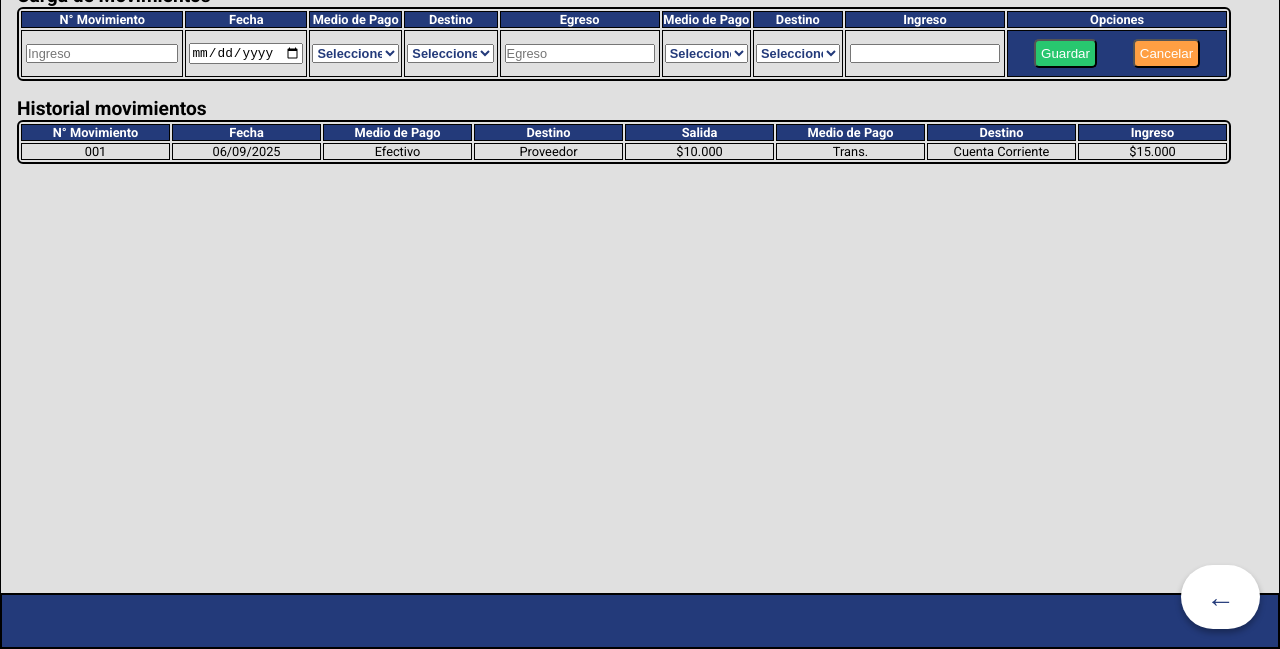
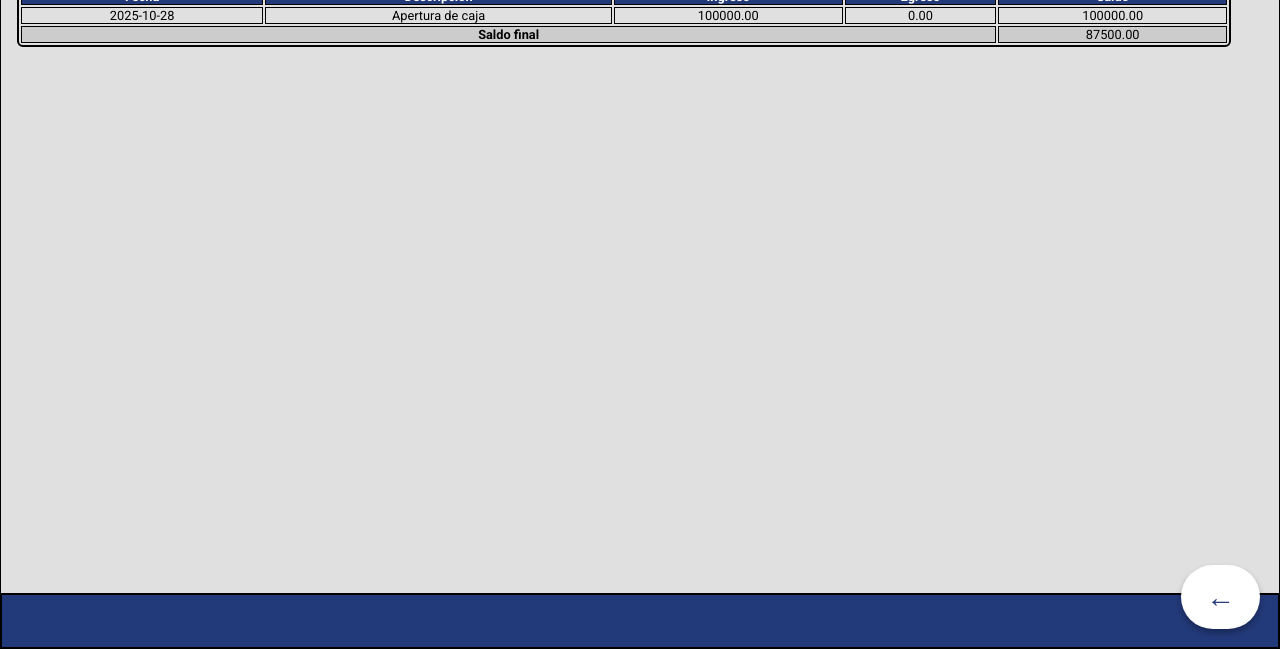
Before and after one commit to AlejandroEPis/AplicacionesWebClienteTP1, a plain HTML site: page caja.html in a window 1280 px wide. Shown: the part 151-800 px from the top of the page. Drawn offline with Linux system fonts and the light colour scheme.

Commit message:
arreglos 3

```diff
--- a/caja.html
+++ b/caja.html
@@ -5,7 +5,7 @@
    <meta charset="UTF-8">
    <meta name="viewport" content="width=device-width, initial-scale=1.0">
    <link href="https://fonts.googleapis.com/css2?family=Roboto:wght@400;500;700&display=swap" rel="stylesheet">
-  <link rel="stylesheet" href="assets/styles.css">
+   <link rel="stylesheet" href="assets/styles.css">
    <title>Mayor</title>
 </head>
 
@@ -20,8 +20,8 @@
             <li><a href="index.html">Inicio</a></li>
             <li><a href="ventas.html">Ventas</a></li>
             <li><a href="compras.html">Compras</a></li>
-            <li><a href="estadisticas.html">Estadisticas</a></li>
-            <li><a href="mayor.html">Mayor</a></li>
+            <li><a href="newClienProve.html">Cliente/Provedor</a></li>
+            <li><a href="caja.html">Caja</a></li>
          </ul>
       </nav>
    </header>
@@ -48,110 +48,39 @@
       <dd>$0</dd>
    </aside>
    <main>
-      <h2>Mayor</h2>
 
-      <table class="tCCVeCo">
-         <caption>Carga de Movimientos</caption>
-
-         <thead>
-            <tr>
-               <th scope="col">N° Movimiento</th>
-               <th scope="col">Fecha</th>
-               <th scope="col">Medio de Pago</th>
-               <th scope="col">Destino</th>
-               <th scope="col">Egreso</th>
-               <th scope="col">Medio de Pago</th>
-               <th scope="col">Destino</th>
-               <th scope="col">Ingreso</th>
-               <th class="botopc" scope="col">Opciones</th>
-            </tr>
-         </thead>
-         <tr>
-            <td><input type="number" name="ing" placeholder="Ingreso"></td>
-            <td><input type="date" name="fec"></td>
-            <td>
-               <select id="mpago" name="mpago">
-                  <option value="">Seleccione</option>
-                  <option value="a">Usuario x</option>
-                  <option value="b">Usuario x</option>
-                  <option value="c">C. Ahorro</option>
-                  <option value="d">C. Corriente</option>
-                  <option value="e">Cheque</option>
-               </select>
-            </td>
-            <td>
-               <select id="dpago" name="dpago">
-                  <option value="">Seleccione</option>
-                  <option value="a">Usuario x</option>
-                  <option value="b">Usuario x</option>
-                  <option value="c">C. Ahorro</option>
-                  <option value="d">C. Corriente</option>
-                  <option value="e">Cheque</option>
-               </select>
-            </td>
-            <td><input type="number" name="egr" placeholder="Egreso"></td>
-
-            <td>
-               <select id="mpago" name="mpago">
-                  <option value="">Seleccione</option>
-                  <option value="a">Usuario x</option>
-                  <option value="b">Usuario x</option>
-                  <option value="c">C. Ahorro</option>
-                  <option value="d">C.Corriente</option>
-                  <option value="e">Cheque</option>
-               </select>
-            </td>
-            <td>
-               <select id="dpago" name="dpago">
-                  <option value="">Seleccione</option>
-                  <option value="a">Usuario x</option>
-                  <option value="b">Usuario x</option>
-                  <option value="c">C. Ahorro</option>
-                  <option value="d">C.Corriente</option>
-                  <option value="e">Cheque</option>
-               </select>
-            </td>
-            <td><input type="number" name="ing"></td>
-            <td class="bot">
-               <button class="bGua" type="submit">Guardar</button>
-               <button class="bMod" type="reset">Cancelar</button>
-            </td>
-         </tr>
-      </table>
-      <h4>Historial movimientos</h4>
-      <div class="scroll">
+      <h2>Caja</h2>
+      <form>
          <table class="tCCVeCo">
             <thead>
                <tr>
-                  <th scope="col">N° Movimiento</th>
-                  <th  class="feMay"  scope="col">Fecha</th>
-                  <th scope="col">Medio de Pago</th>
-                  <th scope="col">Destino</th>
-                  <th scope="col">Salida</th>
-                  <th scope="col">Medio de Pago</th>
-                  <th scope="col">Destino</th>
+                  <th scope="col">Fecha</th>
+                  <th scope="col">Descripción</th>
                   <th scope="col">Ingreso</th>
+                  <th scope="col">Egreso</th>
+                  <th scope="col">Saldo</th>
                </tr>
             </thead>
             <tbody>
                <tr>
-                  <td>001</td>
-                  <td>06/09/2025</td>
-                  <td>Efectivo</td>
-                  <td>Proveedor</td>
-                  <td>$10.000</td>
-                  <td>Trans.</td>
-                  <td>Cuenta Corriente</td>
-                  <td>$15.000</td>
+                  <td contenteditable="true">2025-10-28</td>
+                  <td contenteditable="true">Apertura de caja</td>
+                  <td contenteditable="true">100000.00</td>
+                  <td contenteditable="true">0.00</td>
+                  <td contenteditable="true">100000.00</td>
                </tr>
             </tbody>
+            <tfoot>
+               <tr>
+                  <th scope="row" colspan="4">Saldo final</th>
+                  <td>87500.00</td>
+               </tr>
+            </tfoot>
          </table>
-      </div>
-
-
+      </form>
 
    </main>
-   <a class="bVol" href="panel.html">←</a>
+   <a class="bVol" href="index.html">←</a>
 
    <footer>
 
```
Also changed, not shown: compras.html (+11 -13 lines), index.html (+1 -1 lines), newClienProve.html (+3 -2 lines), ventas.html (+19 -21 lines).
